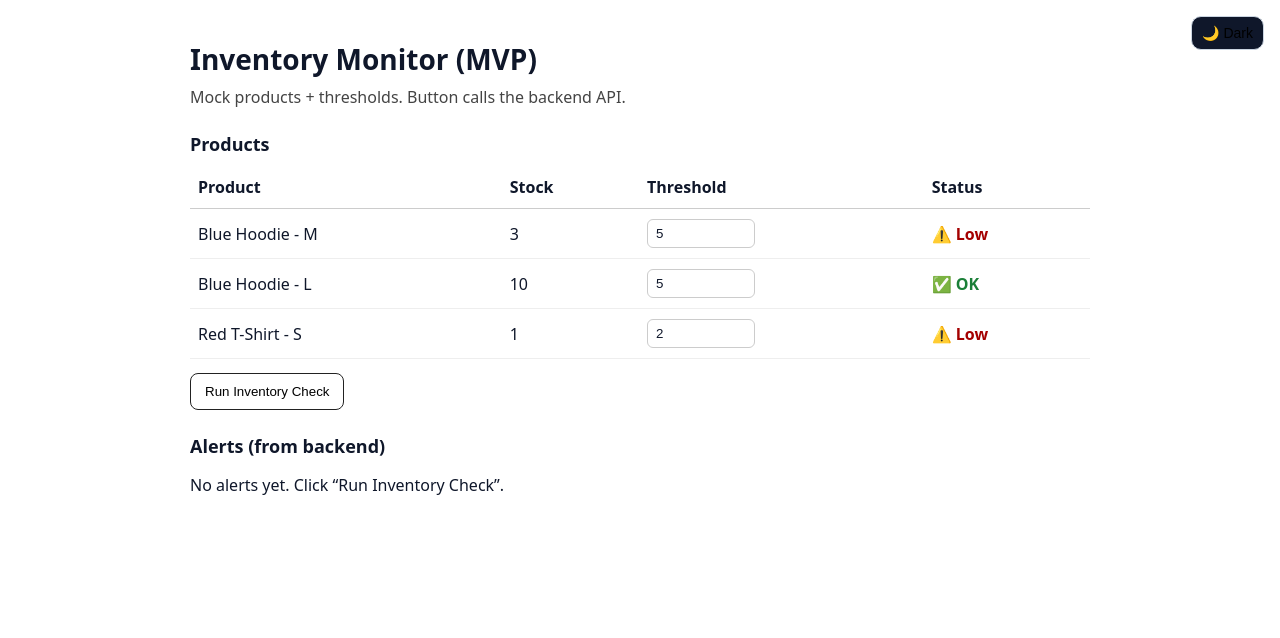
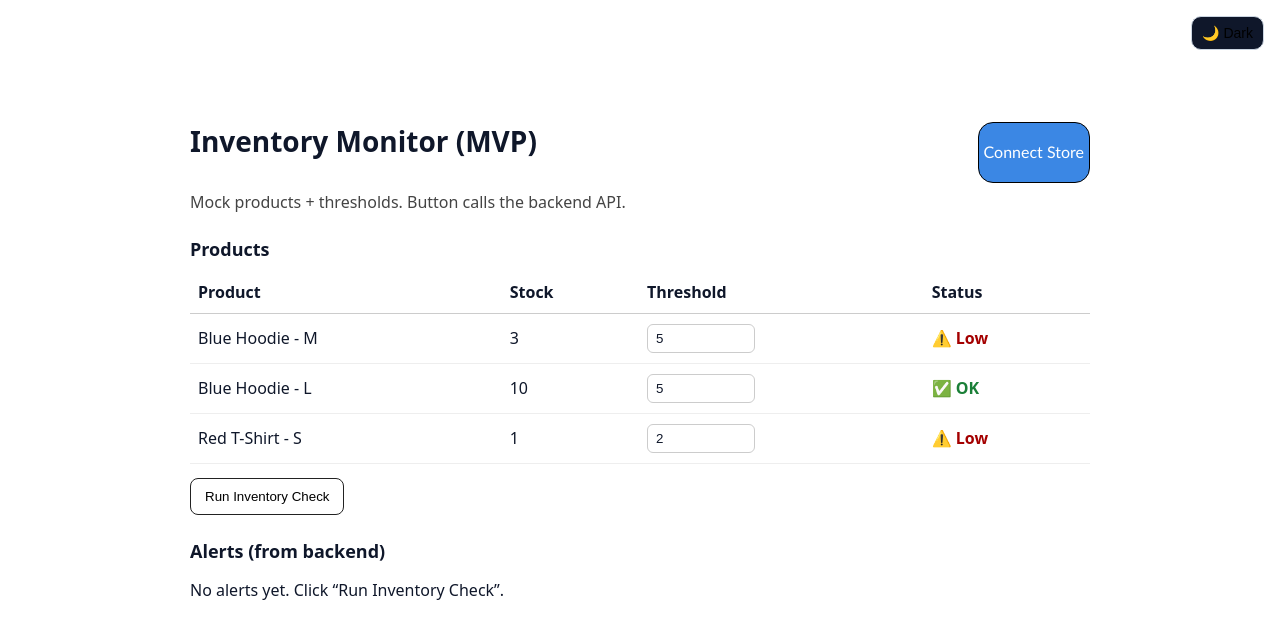
Before and after one commit to ofeore/inventory-monitor, a Next.js app: page / in a window 1280 px wide. Shown: the top 638 px of the page. Built offline with nearby package versions, Linux system fonts and the light colour scheme.

Commit message:
Create page for connecting store

```diff
--- a/package.json
+++ b/package.json
@@ -11,7 +11,8 @@
   "dependencies": {
     "next": "16.1.6",
     "react": "19.2.3",
-    "react-dom": "19.2.3"
+    "react-dom": "19.2.3",
+    "react-router-dom": "^7.13.1"
   },
   "devDependencies": {
     "@types/node": "^20",
--- a/src/app/globals.css
+++ b/src/app/globals.css
@@ -18,14 +18,13 @@
   --buttonText: #0b1220;
 }
 
-/* Apply theme to page */
 html,
 body {
   background: var(--bg);
   color: var(--text);
+  margin: 0;
 }
 
-/* Update your existing classes to use variables */
 .subtext {
   color: var(--muted);
 }
@@ -50,7 +49,6 @@ body {
   color: var(--buttonText);
 }
 
-/* Toggle button in corner */
 .themeToggle {
   position: fixed;
   top: 16px;
@@ -76,10 +74,19 @@ body {
     sans-serif;
 }
 
+.title-container {
+  display: flex;
+  flex-direction: row;
+  justify-content: space-between;
+  gap: 12px;
+  flex-wrap: wrap;
+  margin-top: 10%;
+}
 .h1 {
   font-size: 28px;
   font-weight: 700;
   margin: 0;
+  min-width: 220px;
 }
 
 .subtext {
@@ -177,3 +184,19 @@ body {
   color: var(--muted);
   padding-left: 5px;
 }
+
+.connect-store-link {
+  justify-content: flex-start;
+  border: 1px solid black;
+  background-color: rgb(59, 135, 228);
+  color: white;
+  padding: 2.5px 5px 5px 5px;
+  border-radius: 15px;
+  font-family: "Gill Sans", "Gill Sans MT", Calibri, "Trebuchet MS", sans-serif;
+  text-decoration: none;
+}
+
+.connect-store-link:hover {
+  background-color: rgb(38, 122, 225);
+  opacity: 0.85;
+}
--- a/src/app/page.tsx
+++ b/src/app/page.tsx
@@ -3,6 +3,7 @@
 import { useState, useEffect } from "react";
 import { ProductTable } from "./components/ProductTable";
 import { AlertsList } from "./components/AlertsList";
+import Link from "next/link";
 
 type Product = {
   id: string;
@@ -89,7 +90,13 @@ export default function Home() {
       >
         {theme === "light" ? "🌙 Dark" : "☀️ Light"}
       </button>
-      <h1 className="h1">Inventory Monitor (MVP)</h1>
+      <div className="title-container">
+        <h1 className="h1">Inventory Monitor (MVP)</h1>
+        <Link className="connect-store-link" href="/connect">
+          <p>Connect Store</p>
+        </Link>
+      </div>
+
       <p className="subtext">
         Mock products + thresholds. Button calls the backend API.
       </p>
```
Also changed, not shown: src/app/connect/page.tsx (added, +27 -0 lines), 1 other file (tests, documents, lock files or other folders).
